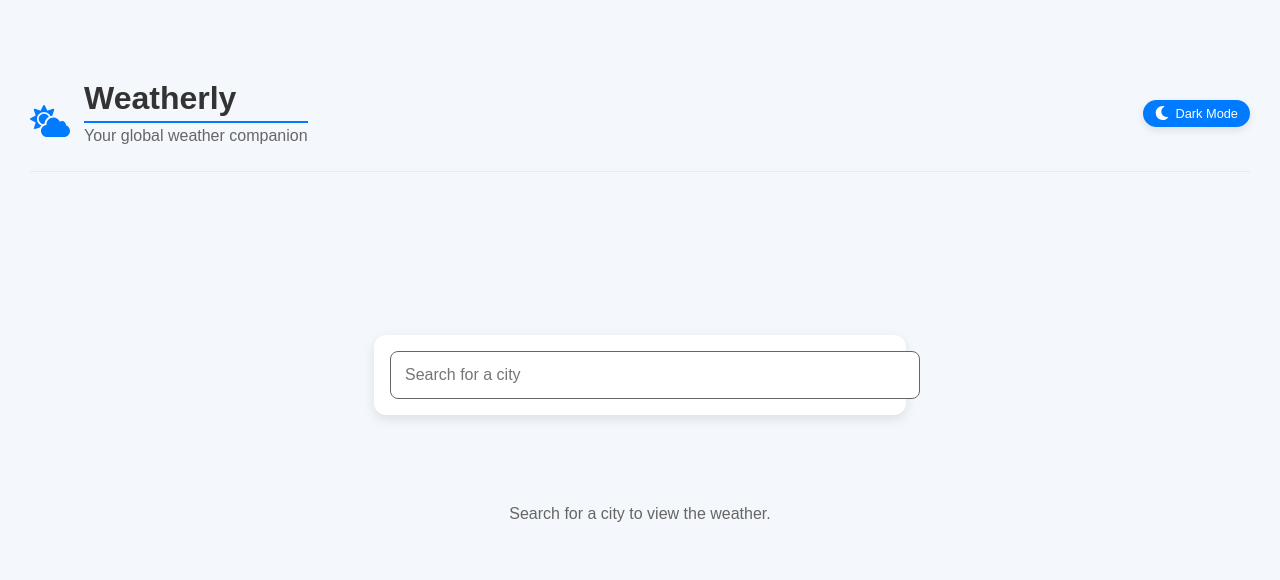
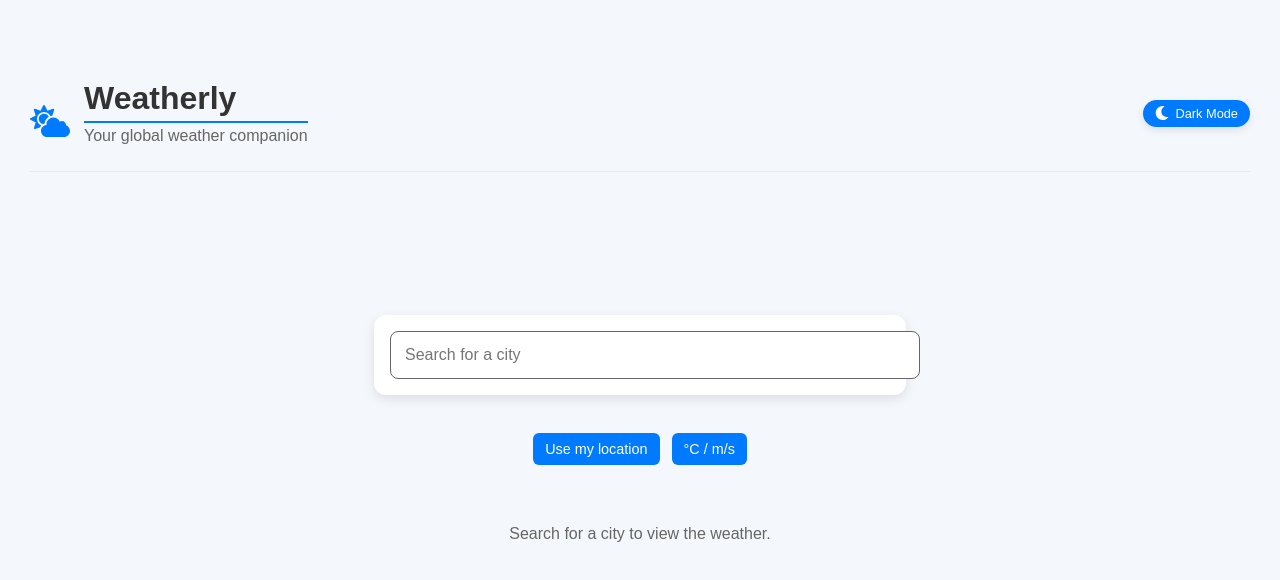
Before and after one commit to DenislavaVM/weatherly, a React (Create React App) app: page / in a window 1280 px wide. Shown: the top 580 px of the page. Built offline with nearby package versions, Linux system fonts and the light colour scheme; no server answers.

Commit message:
feat(app): add "Use my location" button and °C/°F unit toggle

```diff
--- a/src/App.js
+++ b/src/App.js
@@ -17,6 +17,12 @@ function App() {
   const [darkMode, setDarkMode] = useState(() => {
     return localStorage.getItem("theme") === "dark";
   });
+
+  const [units, setUnits] = useState(() => {
+    const saved = localStorage.getItem("units");
+    return saved === "imperial" ? "imperial" : "metric";
+  });
+  const unitSymbol = units === "imperial" ? "°F" : "°C";
 
   const toggleDarkMode = () => {
     const newMode = !darkMode;
@@ -38,16 +44,70 @@ function App() {
 
     setLastSearch(searchData);
 
-    const response = await fetchWeather(lat, lon);
+    const response = await fetchWeather(lat, lon, units);
 
     if (response.error) {
       toast.error(response.error, { position: "top-right" });
       return;
     };
 
-    toast.success(`Weather data for ${searchData.label} loaded successfully!`, { position: "top-right" });
-    setCurrentWeather({ city: searchData.label, ...response.currentWeather });
-    setForecast({ city: searchData.label, ...response.forecast });
+    const resolvedCity =
+      searchData?.label ||
+      response.currentWeather?.name ||
+      "Current location";
+    toast.success(`Weather data for ${resolvedCity} loaded successfully!`, { position: "top-right" });
+    setCurrentWeather({ city: resolvedCity, ...response.currentWeather });
+    setForecast({ city: resolvedCity, ...response.forecast });
+  };
+
+  const handleUseMyLocation = () => {
+    if (!navigator.geolocation) {
+      toast.error("Geolocation is not supported by your browser.", { position: "top-right" });
+      return;
+    }
+    navigator.geolocation.getCurrentPosition(
+      async (pos) => {
+        const { latitude, longitude } = pos.coords;
+        const response = await fetchWeather(latitude, longitude, units);
+        if (response.error) {
+          toast.error(response.error, { position: "top-right" });
+          return;
+        }
+        const resolvedCity = response.currentWeather?.name || "Current location";
+        toast.success(`Weather data for ${resolvedCity} loaded successfully!`, { position: "top-right" });
+        setCurrentWeather({ city: resolvedCity, ...response.currentWeather });
+        setForecast({ city: resolvedCity, ...response.forecast });
+        setLastSearch({ value: `${latitude} ${longitude}`, label: resolvedCity });
+      },
+      (err) => {
+        const msg =
+          err.code === err.PERMISSION_DENIED
+            ? "Location permission denied."
+            : err.code === err.POSITION_UNAVAILABLE
+              ? "Location unavailable."
+              : "Failed to get your location.";
+        toast.error(msg, { position: "top-right" });
+      },
+      { enableHighAccuracy: true, timeout: 10000, maximumAge: 0 }
+    );
+  };
+
+  const toggleUnits = () => {
+    const next = units === "metric" ? "imperial" : "metric";
+    setUnits(next);
+    localStorage.setItem("units", next);
+    if (lastSearch?.value) {
+      handleOnSearchChange(lastSearch);
+    } else if (currentWeather?.coord) {
+      const { lat, lon } = currentWeather.coord;
+      fetchWeather(lat, lon, next).then((response) => {
+        if (!response?.error) {
+          const resolvedCity = response.currentWeather?.name || currentWeather?.city || "Current location";
+          setCurrentWeather({ city: resolvedCity, ...response.currentWeather });
+          setForecast({ city: resolvedCity, ...response.forecast });
+        }
+      });
+    }
   };
 
   return (
@@ -58,6 +118,20 @@ function App() {
       <main className="main_content">
         <section>
           <Search onSearchChange={handleOnSearchChange} />
+          <div style={{ display: "flex", gap: 12, justifyContent: "center", marginTop: 12 }}>
+            <button className="retry_button" onClick={handleUseMyLocation} aria-label="Use my location">
+              Use my location
+            </button>
+            <button
+              className="retry_button"
+              onClick={toggleUnits}
+              aria-pressed={units === "imperial"}
+              aria-label="Toggle units"
+              title={`Switch to ${units === "metric" ? "°F / mph" : "°C / m/s"}`}
+            >
+              {units === "metric" ? "°C / m/s" : "°F / mph"}
+            </button>
+          </div>
         </section>
 
         {!currentWeather && !forecast && !error && (
@@ -83,10 +157,10 @@ function App() {
         )}
 
         <section style={{ display: 'flex', flexDirection: 'column', gap: '30px' }}>
-          {currentWeather && <CurrentWeather data={currentWeather} />}
+          {currentWeather && <CurrentWeather data={currentWeather} unitSymbol={unitSymbol} units={units} />}
           {forecast && (
             <div className="forecast__grid">
-              <Forecast data={forecast} />
+              <Forecast data={forecast} unitSymbol={unitSymbol} units={units} />
             </div>
           )}
         </section>
--- a/src/api/weatherApi.js
+++ b/src/api/weatherApi.js
@@ -2,10 +2,10 @@ import { fetchData } from "./apiClient";
 
 const BASE_URL = process.env.REACT_APP_API_BASE_URL;
 
-export const fetchWeatherData = async (lat, lon) => {
-    return fetchData(`${BASE_URL}/api/weather?lat=${lat}&lon=${lon}`);
+export const fetchWeatherData = async (lat, lon, units = "metric") => {
+    return fetchData(`${BASE_URL}/api/weather?lat=${lat}&lon=${lon}&units=${encodeURIComponent(units)}`);
 };
 
-export const fetchForecastData = async (lat, lon) => {
-    return fetchData(`${BASE_URL}/api/forecast?lat=${lat}&lon=${lon}`);
+export const fetchForecastData = async (lat, lon, units = "metric") => {
+    return fetchData(`${BASE_URL}/api/forecast?lat=${lat}&lon=${lon}&units=${encodeURIComponent(units)}`);
 };
--- a/src/components/currentWeather/CurrentWeather.js
+++ b/src/components/currentWeather/CurrentWeather.js
@@ -1,11 +1,13 @@
 import styles from "./CurrentWeather.module.css";
 import { format } from "date-fns";
 
-const CurrentWeather = ({ data }) => {
+const CurrentWeather = ({ data, unitSymbol = "°C", units = "metric" }) => {
 
     if (!data || !data.weather || !data.weather[0]) {
         return <p className="error_message">Weather data unavailable.</p>;
-    }
+    };
+
+    const windUnit = units === "imperial" ? "mph" : "m/s";
 
     return (
         <div className={styles.weather}>
@@ -24,18 +26,18 @@ const CurrentWeather = ({ data }) => {
                 />
             </div>
             <div className={styles.weather__bottom}>
-                <p className="weather__temperature">{Math.round(data.main.temp)}°C</p>
+                <p className="weather__temperature">{Math.round(data.main.temp)}{unitSymbol}</p>
                 <div className={styles.weather__details}>
                     <div className={styles.weather__details_row}>
                         <span className={styles.weather__details_label}>Details:</span>
                     </div>
                     <div className={styles.weather__details_row}>
                         <span className={styles.weather__details_label}>Feels like:</span>
-                        <span className={styles.weather__details_value}>{Math.round(data.main.feels_like)}°C</span>
+                        <span className={styles.weather__details_value}>{Math.round(data.main.feels_like)}{unitSymbol}</span>
                     </div>
                     <div className={styles.weather__details_row}>
                         <span className={styles.weather__details_label}>Wind:</span>
-                        <span className={styles.weather__details_value}>{data.wind.speed} m/s</span>
+                        <span className={styles.weather__details_value}>{data.wind.speed} {windUnit}</span>
                     </div>
                     <div className={styles.weather__details_row}>
                         <span className={styles.weather__details_label}>Humidity:</span>
--- a/src/components/forecast/Forecast.js
+++ b/src/components/forecast/Forecast.js
@@ -3,7 +3,7 @@ import { FaChevronDown, FaChevronUp } from "react-icons/fa";
 import { format, parseISO } from "date-fns";
 import styles from "./Forecast.module.css";
 
-const Forecast = ({ data }) => {
+const Forecast = ({ data, unitSymbol = "°C", units = "metric" }) => {
     const [openIndex, setOpenIndex] = useState(null);
 
     if (!data || !data.list || !Array.isArray(data.list)) {
@@ -64,7 +64,7 @@ const Forecast = ({ data }) => {
                                 {format(parseISO(item.dt_txt), "EEEE, MMM d")}
                             </span>
                             <span className={styles.forecast__temperature_range}>
-                                {Math.round(min)}°C / {Math.round(max)}°C
+                                {Math.round(min)}{unitSymbol} / {Math.round(max)}{unitSymbol}
                             </span>
                             <span className={styles.forecast__toggle_icon}>
                                 {openIndex === index ? <FaChevronUp /> : <FaChevronDown />}
@@ -90,7 +90,9 @@ const Forecast = ({ data }) => {
                                 </div>
                                 <div className={styles.forecast__details_item}>
                                     <label>Wind Speed:</label>
-                                    <label>{item.wind.speed} m/s</label>
+                                    <label>
+                                        {item.wind.speed} {units === "imperial" ? "mph" : "m/s"}
+                                    </label>
                                 </div>
                                 <div className={styles.forecast__details_item}>
                                     <label>Sea Level:</label>
@@ -98,7 +100,7 @@ const Forecast = ({ data }) => {
                                 </div>
                                 <div className={styles.forecast__details_item}>
                                     <label>Feels Like:</label>
-                                    <label>{Math.round(item.main.feels_like)}°C</label>
+                                    <label>{Math.round(item.main.feels_like)}{unitSymbol}</label>
                                 </div>
                             </div>
                         )}
--- a/src/hooks/useFetchWeather.js
+++ b/src/hooks/useFetchWeather.js
@@ -6,13 +6,13 @@ const useFetchWeather = () => {
     const [error, setError] = useState(null);
     const [loading, setLoading] = useState(false);
 
-    const fetchWeather = async (lat, lon) => {
+    const fetchWeather = async (lat, lon, units = "metric") => {
         setError(null);
         setLoading(true);
         try {
             const [currentWeather, forecast] = await Promise.all([
-                fetchWeatherData(lat, lon),
-                fetchForecastData(lat, lon),
+                fetchWeatherData(lat, lon, units),
+                fetchForecastData(lat, lon, units),
             ]);
 
             setLoading(false);
```
Also changed, not shown: 1 other file (tests, documents, lock files or other folders).
